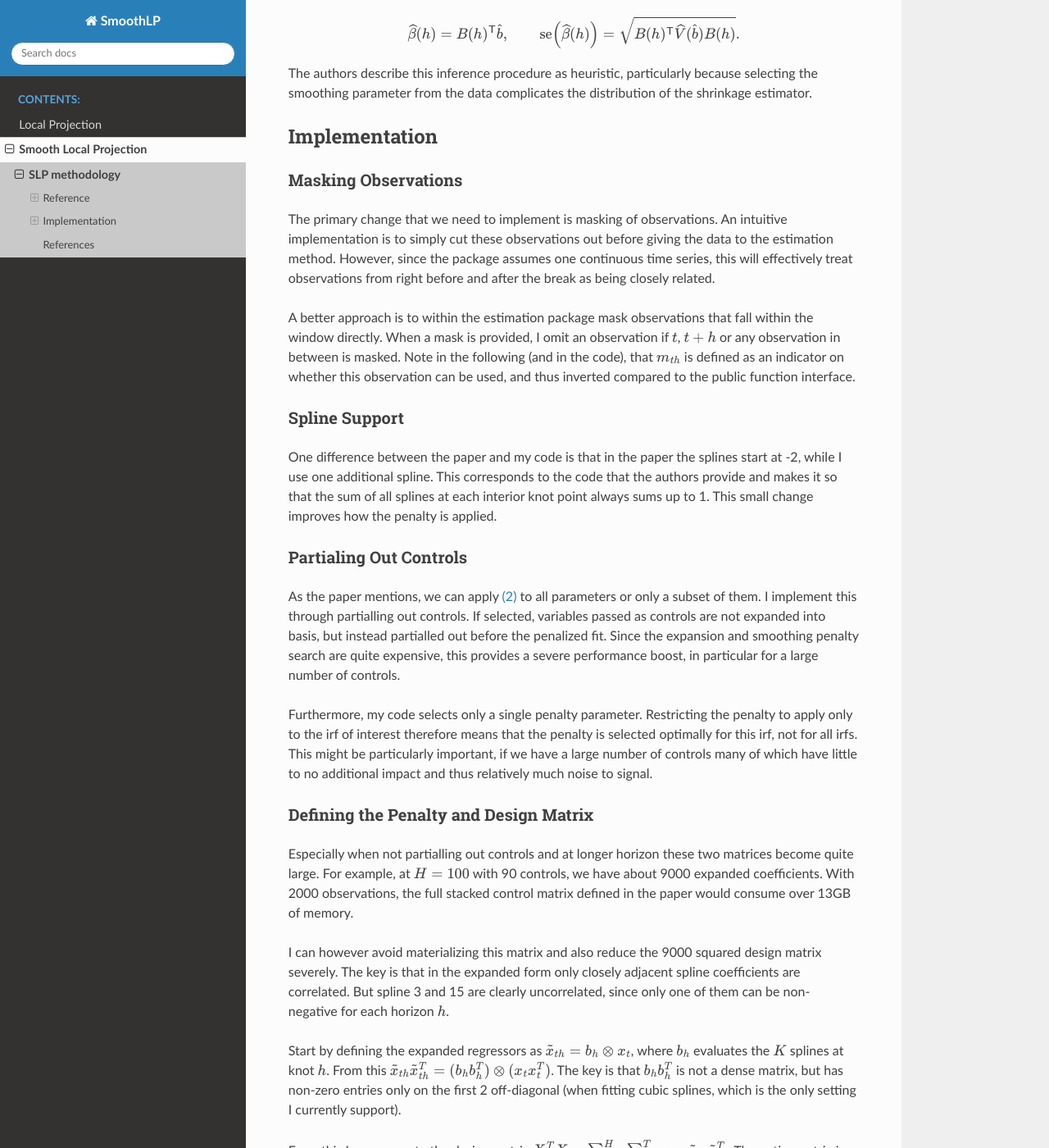
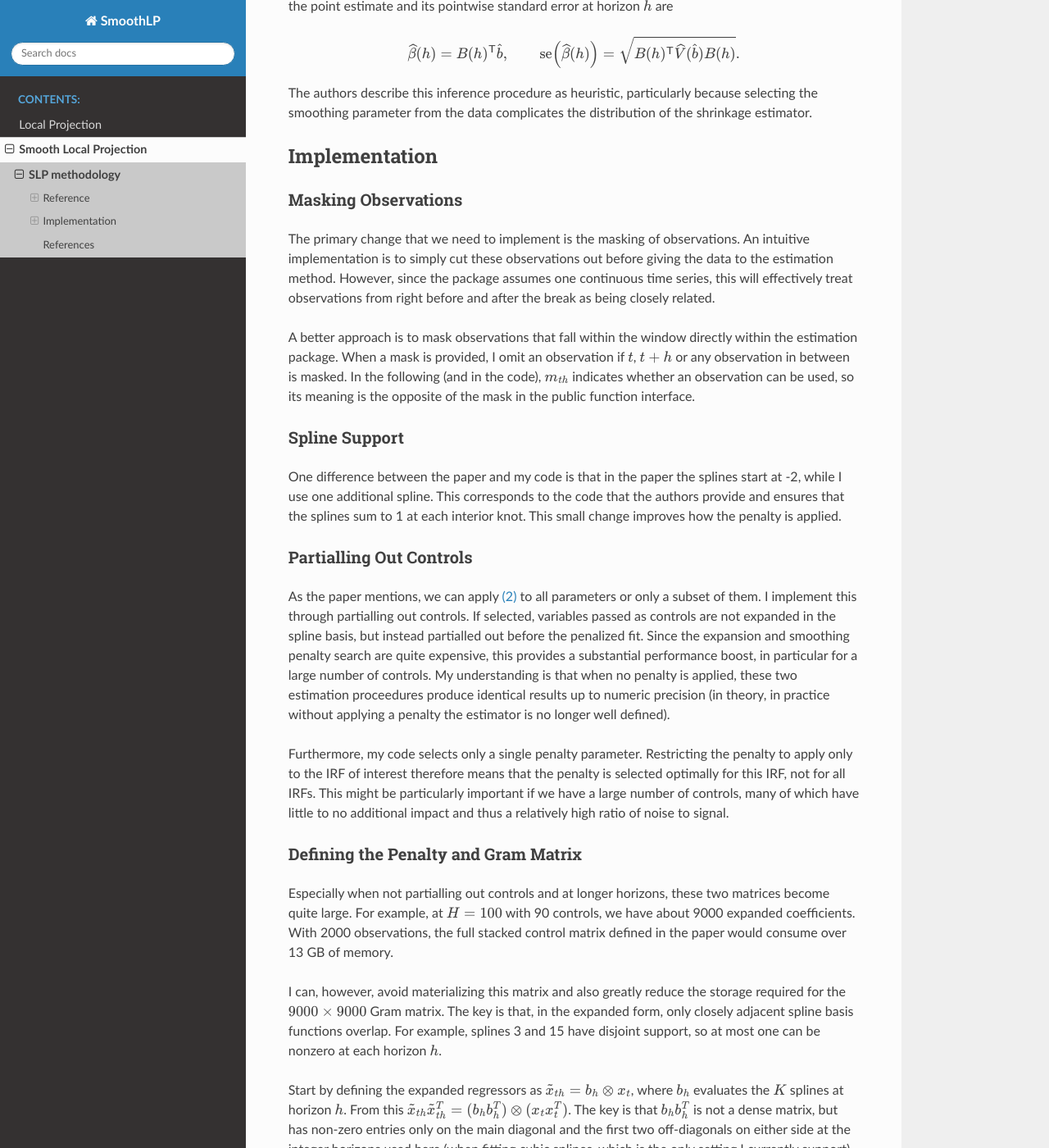
Before and after one commit to lion-sz/smoothLP, a Sphinx documentation site: the page built from doc/source/slp_algorithm.rst, in a window 1280 px wide and 1400 px high, scrolled down 2986 px. Shown: the whole window at 82% size. Built offline with Sphinx 7.4.7 and the Read the Docs theme 3.1.0, drawn with Linux system fonts in a browser that asks for light colours; some of the changed text lies outside the part shown.

Commit message:
review slp algo

```diff
--- a/doc/source/slp_algorithm.rst
+++ b/doc/source/slp_algorithm.rst
@@ -14,7 +14,7 @@
 ---------
 
 Here I first describe in very broad terms what the paper does.
-The next section then goes into details on my implementation.
+The next section describes my implementation in detail.
 
 Local projections
 ^^^^^^^^^^^^^^^^^
@@ -130,6 +130,8 @@
    = \frac{1}{T}\sum_{t=\ell+1}^{T-H_{\min}}
      s_t s_{t-\ell}^{\mathsf T}.
 
+Here, :math:`T` is the input series length and :math:`H_{\min}` is the smallest
+projection horizon, typically either 0 (in our setting) or 1.
 With Bartlett weights :math:`w_{\ell}=1-\ell/(L+1)`, the estimator is
 
 .. math::
@@ -145,7 +147,7 @@
      \right]
      A_{\lambda}^{-1}.
 
-Barnichon and Brownlees set the bandwidth to :math:`L=H`. For inference they
+Barnichon and Brownlees set the bandwidth to :math:`L=H`, the maximum projection horizon. For inference they
 use a penalty equal to one tenth of the degree of shrinkage selected by
 cross-validation. If :math:`\widehat b` and
 :math:`\widehat V(\widehat b)` denote the impulse-response spline coefficients
@@ -173,18 +175,18 @@
 Masking Observations
 ^^^^^^^^^^^^^^^^^^^^
 
-The primary change that we need to implement is masking of observations.
+The primary change that we need to implement is the masking of observations.
 An intuitive implementation is to simply cut these observations out before
 giving the data to the estimation method.
 However, since the package assumes one continuous time series, this will effectively
 treat observations from right before and after the break as being closely related.
 
-A better approach is to within the estimation package mask observations that fall within the window
-directly.
+A better approach is to mask observations that fall within the window directly
+within the estimation package.
 When a mask is provided, I omit an observation if :math:`t`, :math:`t+h`
 or any observation in between is masked.
-Note in the following (and in the code), that :math:`m_{th}` is defined as an indicator on whether this observation
-can be used, and thus inverted compared to the public function interface.
+In the following (and in the code), :math:`m_{th}` indicates whether an observation
+can be used, so its meaning is the opposite of the mask in the public function interface.
 
 
 Spline Support
@@ -192,47 +194,51 @@
 
 One difference between the paper and my code is that in the paper the splines start at -2,
 while I use one additional spline.
-This corresponds to the code that the authors provide and makes it so that the sum of all splines at each
-interior knot point always sums up to 1.
+This corresponds to the code that the authors provide and ensures that the splines sum to 1 at each
+interior knot.
 This small change improves how the penalty is applied.
 
 
-Partialing Out Controls
-^^^^^^^^^^^^^^^^^^^^^^^
+Partialling Out Controls
+^^^^^^^^^^^^^^^^^^^^^^^^
 
 As the paper mentions, we can apply :eq:`slp-basis-expansion` to all parameters or only a subset of them.
 I implement this through partialling out controls.
-If selected, variables passed as controls are not expanded into basis, but instead partialled out before
+If selected, variables passed as controls are not expanded in the spline basis, but instead partialled out before
 the penalized fit.
-Since the expansion and smoothing penalty search are quite expensive, this provides a severe performance boost,
+Since the expansion and smoothing penalty search are quite expensive, this provides a substantial performance boost,
 in particular for a large number of controls.
+My understanding is that when no penalty is applied, these two estimation proceedures produce identical results up to numeric precision
+(in theory, in practice without applying a penalty the estimator is no longer well defined).
 
 Furthermore, my code selects only a single penalty parameter. Restricting the penalty to apply only to the
-irf of interest therefore means that the penalty is selected optimally for this irf, not for all irfs.
-This might be particularly important, if we have a large number of controls many of which have little to no
-additional impact and thus relatively much noise to signal.
+IRF of interest therefore means that the penalty is selected optimally for this IRF, not for all IRFs.
+This might be particularly important if we have a large number of controls, many of which have little to no
+additional impact and thus a relatively high ratio of noise to signal.
 
 
-Defining the Penalty and Design Matrix
-^^^^^^^^^^^^^^^^^^^^^^^^^^^^^^^^^^^^^^
+Defining the Penalty and Gram Matrix
+^^^^^^^^^^^^^^^^^^^^^^^^^^^^^^^^^^^^
 
-Especially when not partialling out controls and at longer horizon these two matrices become quite large.
+Especially when not partialling out controls and at longer horizons, these two matrices become quite large.
 For example, at :math:`H=100` with 90 controls, we have about 9000 expanded coefficients.
-With 2000 observations, the full stacked control matrix defined in the paper would consume over 13GB of memory.
+With 2000 observations, the full stacked control matrix defined in the paper would consume over 13 GB of memory.
 
-I can however avoid materializing this matrix and also reduce the 9000 squared design matrix severely.
-The key is that in the expanded form only closely adjacent spline coefficients are correlated.
-But spline 3 and 15 are clearly uncorrelated, since only one of them can be non-negative for each horizon :math:`h`.
+I can, however, avoid materializing this matrix and also greatly reduce the storage required for the
+:math:`9000\times9000` Gram matrix.
+The key is that, in the expanded form, only closely adjacent spline basis functions overlap.
+For example, splines 3 and 15 have disjoint support, so at most one can be nonzero at each horizon :math:`h`.
 
 Start by defining the expanded regressors as :math:`\tilde{x}_{th} = b_h \otimes x_t`,
-where :math:`b_h` evaluates the :math:`K` splines at knot :math:`h`.
+where :math:`b_h` evaluates the :math:`K` splines at horizon :math:`h`.
 From this :math:`\tilde{x}_{th} \tilde{x}_{th}^T = (b_h b_h^T) \otimes (x_t x_t^T)`.
-The key is that :math:`b_h b_h^T` is not a dense matrix, but has non-zero entries only on the first 2 off-diagonal
+The key is that :math:`b_h b_h^T` is not a dense matrix, but has non-zero entries only on the main diagonal
+and the first two off-diagonals on either side at the integer horizons used here
 (when fitting cubic splines, which is the only setting I currently support).
 
-From this I can compute the design matrix :math:`X^TX = \sum_{h=0}^{H} \sum_{t=1}^T m_{th} \tilde x_{th} \tilde x_{th}^T`.
-The entire matrix is thus a block-banded matrix and since it is square I only ever compute the entries on and below the diagonal.
-This massively reduces compute and storage required for this matrix.
+From this I can compute the Gram matrix :math:`X^TX = \sum_{h=0}^{H} \sum_{t=1}^T m_{th} \tilde x_{th} \tilde x_{th}^T`.
+The entire matrix is thus a block-banded matrix and since it is symmetric I only ever compute the entries on and below the diagonal.
+This greatly reduces the computation and storage required for this matrix.
 
 Similarly, I define the penalty matrix as :math:`P = (D^{\mathsf T} D) \otimes I` which gives a similar block-banded structure.
 The matrix :math:`D` is computed through repeated differencing of the identity matrix,
@@ -245,24 +251,24 @@
 ^^^^^^^^^^^^^^^
 
 I look for the optimal penalty across a grid that by default ranges from :math:`10^{-3}` to :math:`10^3`.
-the base 10 log of the grid is spaced evenly and by default I evaluate 1000 grid points. This is a rather wide grid,
+The base-10 logarithms of the grid points are evenly spaced, and by default I evaluate 1000 grid points. This is a rather wide grid,
 but I have little guidance on the typical range and often found even quite extreme values.
 I scale the penalty internally by :math:`N`, which is the total number of observations
 (not the length of the input series, but the actual number of observations in the smoothing step,
-typically close to the input length times the max horizon).
+typically close to the input length times the maximum horizon).
 This is intended to make the grid adjust for the sample size.
 
-For tuning I mostly use two measures, a generalized cross-validation error and a 5-fold cross validation error.
+For tuning I mostly use two measures, a generalized cross-validation error and a 5-fold cross-validation error.
 The first is much faster, while the second is closer to the algorithm suggested by the authors.
 
 Both approaches effectively compute the RSS, so in order to make evaluating so many grid points computationally
 feasible, I need a cheap way of finding the fitted values for any given smoothing parameter.
-For this I use the Demmler-Reinsch orthogonalization.
+For this I use the Demmler–Reinsch orthogonalization.
 I first describe this method in general, before going into implementation details of the two tuning approaches.
 
-My DR implementation closely follows Ruppert, Wand and Carroll [RWC2003]_.
-One notable difference is that my design matrix is ill-conditioned, since there are more splines than horizons.
-To fix this, I add a multiple of the penalty matrix to the design matrix.
+My Demmler–Reinsch implementation closely follows Ruppert, Wand and Carroll [RWC2003]_.
+One notable difference is that my Gram matrix is singular, since there are more splines than horizons.
+To address this, I add a multiple of the penalty matrix to the Gram matrix.
 Below I show the algorithm with this modification.
 
 The goal is to compute fitted values
@@ -272,9 +278,10 @@
    \hat y_\lambda = X (X^{\mathsf T} X + \lambda P)^{-1} X^{\mathsf T} y
 
 for many different values of :math:`\lambda`.
-It does so by rotating the design such that applying the penalty is a simple multiplication.
+In the formulas below, :math:`\lambda` denotes the internally scaled penalty.
+The method does so by rotating the design such that applying the penalty is a simple multiplication.
 
-First, define :math:`L` as the cholesky of
+First, define :math:`L` as the Cholesky factor of
 
 .. math::
 
@@ -303,16 +310,18 @@
 
 .. math::
 
-   \hat y
+   \hat y_\lambda
    &= X L^{-\mathsf T} U (I_n + (\lambda-\overline{\lambda}) S)^{-1}
-      U^{\mathsf T} L^{-\mathsf T} X^{\mathsf T} y \\
+      U^{\mathsf T} L^{-1} X^{\mathsf T} y \\
    &= A (I_n + (\lambda-\overline{\lambda}) S)^{-1} A^{\mathsf T} y,
 
 with :math:`A = X L ^{-\mathsf T} U`.
-Note that :math:`A^{\mathsf T} y` is a column vector.
-Thus :math:`(I_n + (\lambda - \overline\lambda) s)^{-1} (A^{\mathsf T} y)` is also a column vector given by :math:`\left( \frac{b}{1-\lambda s} \right) = d`,
+Here, :math:`I_n` is the identity matrix with dimension equal to the number of spline coefficients.
+Let :math:`b=A^{\mathsf T}y` and let :math:`s_j` be the :math:`j`-th diagonal entry of :math:`S`.
+Then :math:`d=(I_n+(\lambda-\overline\lambda)S)^{-1}b` has entries
+:math:`d_j=b_j/[1+(\lambda-\overline\lambda)s_j]`.
 
-This reduces computing the RSS greatly:
+This greatly reduces the cost of computing the residual sum of squares (RSS):
 
 .. math::
 
@@ -323,48 +332,51 @@
       + d^{\mathsf T} A^{\mathsf T}A d \\
    &= y^{\mathsf T}y
       - 2 b^{\mathsf T} d
-      + d^{\mathsf T} \operatorname{diag} \left( 1-\overline\lambda S \right) d
+      + d^{\mathsf T} \left( I_n-\overline\lambda S \right) d
 
 where the last line uses the fact that
 
 .. math::
     A^{\mathsf T} A &= U^{\mathsf T}L^{-1} X^{\mathsf T} X L^{-\mathsf T} U\\
-    & = U^{\mathsf T}L^{-1} \left( L L^{\mathsf T} - \overline\lambda P) \right) L^{-\mathsf T} U\\
+    & = U^{\mathsf T}L^{-1} \left( L L^{\mathsf T} - \overline\lambda P \right) L^{-\mathsf T} U\\
     & = I_n - \overline \lambda U^{\mathsf T} U S U^{\mathsf T} U = I_n - \overline\lambda S
 
 With this, evaluating a single grid point :math:`\lambda` requires only cheap multiplications and vector products.
 
-The gcv can then be computed from
+The GCV criterion can then be computed from
 
 .. math::
 
     GCV(\lambda) = RSS(\lambda) / (1 - d_{fit}(\lambda) / N)^2
 
-where :math:`d_{fit}(\lambda) = 1^{\mathsf T} \left( \frac{1}{1-(\lambda - \overline\lambda)s} \right)`.
+where :math:`d_{fit}(\lambda) = \sum_{j=1}^{n} \frac{1-\overline\lambda s_j}{1+(\lambda-\overline\lambda)s_j}`
+is the effective number of fitted parameters in the penalized fit. When controls are
+partialled out, their fitted degrees of freedom are added to this quantity.
 
 
-For the 5-fold cross validation tuning, I first compute the stacked X and Y arrays.
+For the 5-fold cross-validation tuning, I first compute the stacked :math:`X` and :math:`Y` arrays.
 I then count the number of available observations along each horizon and then split each horizon into 5
-equal sized buckets.
-Note, that however the bucket for the first horizon is larger than the one for the last horizon.
-So an X observation might fall in bucket 1 in horizon 0 and bucket 2 in horizon 100.
+equally sized buckets.
+However, a bucket for the first horizon is larger than one for the last horizon.
+So an observation might fall in bucket 1 at horizon 0 and bucket 2 at horizon 100.
 
-With this grouping, for each bucket I use the observations of all other buckets as training sample
-and the bucket for evaluation.
-I perform a Demmler-Reisch orthogonalization like for the GCV tuning,
+With this grouping, for each bucket I use the observations of all other buckets as the training sample
+and the held-out bucket for evaluation.
+I perform a Demmler–Reinsch orthogonalization like for the GCV tuning,
 but with the slight difference that fitted values are only computed for the validation data.
-Let tilde denote test data, I compute
+Using tildes to denote validation data, I compute
 
 .. math::
 
-    \hat{\tilde y} = \tilde X (X^{\mathsf T} X + \lambda P)^{-1} X^T y
+    \hat{\tilde y} = \tilde X (X^{\mathsf T} X + \lambda P)^{-1} X^{\mathsf T} y
 
 The further steps of the algorithm then follow immediately, with the single exception that
-:math:`\tilde A ^{\mathsf T}\tilde A} is not longer a diagonal matrix.
+:math:`\tilde A^{\mathsf T}\tilde A` is no longer a diagonal matrix,
+where :math:`\tilde A=\tilde X L^{-\mathsf T}U`.
 
 In general, I've heavily optimized this code.
-The cholesky decompositions can exploit the sparsity of the design and penalty matrix and are thus rather fast.
-But since the inverse of the cholesky decomposition is be a dense matrix
+The Cholesky decompositions can exploit the sparsity of the Gram and penalty matrices and are thus rather fast.
+But since the inverse of the Cholesky factor is a dense matrix
 (at least I'm not aware of any sparse structure in this matrix),
 the eigenvalue decomposition is performed on a dense matrix and thus likely the most expensive step of this
 algorithm.
@@ -374,8 +386,14 @@
 Covariance Estimation
 ^^^^^^^^^^^^^^^^^^^^^
 
-When estimating the covariance I follow the original paper and estimate a HAC covariance using 0.1 times the penalty
-in the actual regression.
+Here I'm not sure if I understand the paper correclty.
+They say that they use a penalty scaled by 0.1 in the covariance estimation.
+But they also state in a footnote, that smoothing estimators typically have some bias and that constructing CIs with an undersmoothed version can reduce this bias.
+This would mean refitting the parameter vector and ultimately lead to CIs that are note centered on the actual estiamte.
+They however never state that they do suggest this.
+I don't go so far, I just undersmooth in the sandwich estimator, but do not reestimate the parameter vector.
+Here their R and matlab code also seem to disagree, with matlab reestimating and R not even undersmoothen the sandwich.
+
 Note that when partialling out controls, I estimate only the covariance matrix for the shocks.
 Similarly, when keeping controls in the main estimation, I'm not interested in estimating covariances of these controls.
 To avoid estimating these, I define a matrix :math:`R` that selects only the relevant entries of the full parameter
@@ -385,12 +403,30 @@
 
 .. math::
 
-    V(\tilde\theta) &= R(X^{\mathsf T}X + 0.1 \lambda P)^{-1} \left( \Gamma_0 + 2 \sum_{l=1}^{H} w_l \Gamma_l \right) (X^{\mathsf T} X + 0.1\lambda P)^{-1} R^{\mathsf T}\\
-    &= W \left( \sum_t X_t^{\mathsf T}U_t U_t^{\mathsf T} X_t + 2 \sum_{l=1}^{H} w_l \sum_t X_t^{\mathsf T} U_t U_{t-l}^{\mathsf T} X_{t-l} \right) W^{\mathsf T}\\
-    &= \sum_t \tilde X_t^{\mathsf T} U_t U_t^{\mathsf T} \tilde X_t + 2 \sum_{l=1}^{H} w_l \sum_t \tilde X_t^{\mathsf T} U_t U_{t-l}^{\mathsf T} \tilde X_{t-l}
+    W &= R(X^{\mathsf T}X + 0.1\lambda P)^{-1},
+    \qquad \tilde X_t = X_t W^{\mathsf T}, \\
+    C_l &= \sum_t X_t^{\mathsf T}\widehat U_t
+                  \widehat U_{t-l}^{\mathsf T}X_{t-l}.
 
-Since :math:`X_t` has dimensions :math:`(H+1)\times k`, where :math:`k` is the number of shocks and controls multiplied with the number of splines,
-:math:`\tilde X_t` is much smaller since it's second dimension is only the number of shocks times the number of splines.
+Here, :math:`C_l` is an unnormalized lag covariance sum (equal to
+:math:`T\widehat\Gamma_l` above), and each sum includes only available time pairs.
+Then
+
+.. math::
+
+    \widehat V(\tilde\theta)
+    &= W \left[ C_0 + \sum_{l=1}^{H} w_l
+                \left(C_l+C_l^{\mathsf T}\right) \right] W^{\mathsf T}\\
+    &= \sum_t \tilde X_t^{\mathsf T}\widehat U_t
+                     \widehat U_t^{\mathsf T}\tilde X_t \\
+    &\quad + \sum_{l=1}^{H} w_l \sum_t
+       \left[\tilde X_t^{\mathsf T}\widehat U_t
+             \widehat U_{t-l}^{\mathsf T}\tilde X_{t-l}
+       + \tilde X_{t-l}^{\mathsf T}\widehat U_{t-l}
+             \widehat U_t^{\mathsf T}\tilde X_t\right].
+
+Since :math:`X_t` has dimensions :math:`(H+1)\times k`, where :math:`k` is the number of shocks and controls multiplied by the number of splines,
+:math:`\tilde X_t` may be much smaller since its second dimension is only the number of shocks times the number of splines.
 
 
 
```
Also changed, not shown: other parts of doc/source/slp_algorithm.rst (+2 -2 lines).
